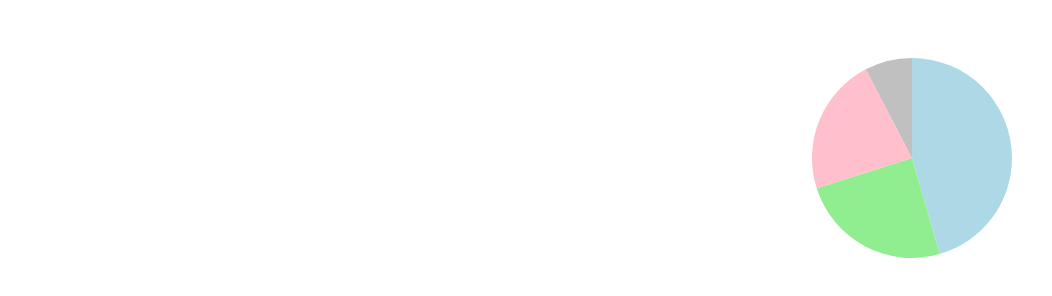
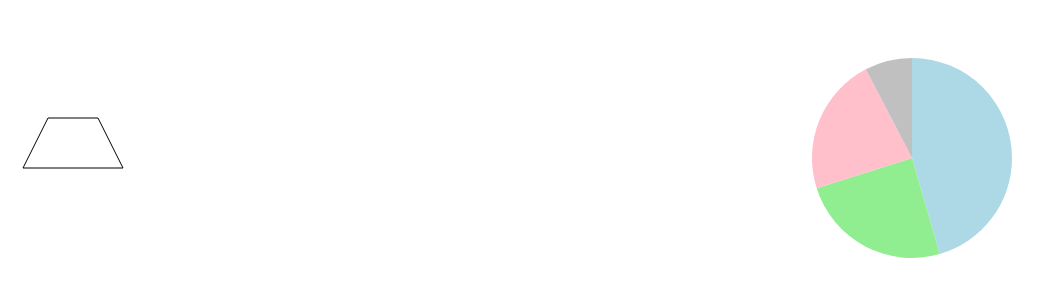
Before and after one commit to EvgeniiKolesnikov/Book__EloquentJS, a plain HTML site: page chapter17.html in a window 1280 px wide. Shown: the whole page, without its empty margins (0-1052 px from the left). Drawn offline with Linux system fonts and the light colour scheme.

Commit message:
Add chapter 17.1 part 1

```diff
--- a/chapter17.js
+++ b/chapter17.js
@@ -19,8 +19,17 @@ let results = [
 // Math.cos и Math.sin в главе 14, где показано, как с помощью этих функций
 // можно получить координаты точки, расположенной на окружности
 console.log('=== Chapter 17.1 Фигуры');
-let cx1 = document.querySelector("#canvas1").getContext("2d");
-// Your code here.
+function createTrapezoid(a, b, h, x0 = 0, y0 = 0) {
+  let cx1 = document.querySelector("#canvas1").getContext("2d");
+  cx1.beginPath();
+  cx1.moveTo(x0, y0);
+  cx1.lineTo(x0 + a, y0);
+  cx1.lineTo(x0 + a + (b-a)/2, y0 + h);
+  cx1.lineTo(x0 - (b-a)/2, y0 + h);
+  cx1.closePath();  // or like that  cx1.moveTo(x0, y0);
+  cx1.stroke();
+}
+createTrapezoid(50, 100, 50, 40, 10)
 
 //#endregion
 
```
Also changed, not shown: index.html (+0 -1 lines).
